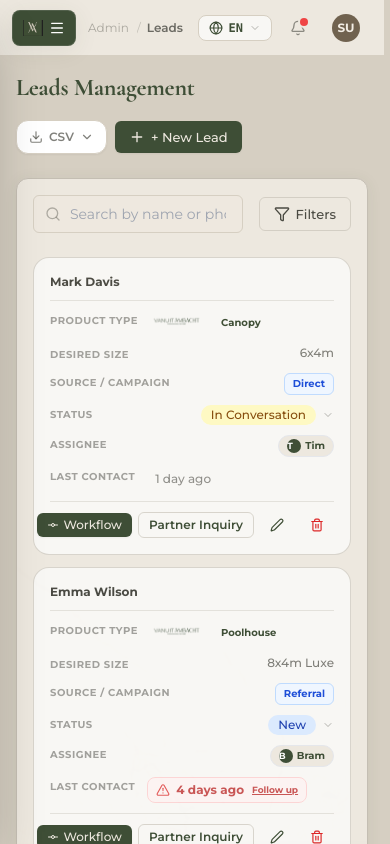
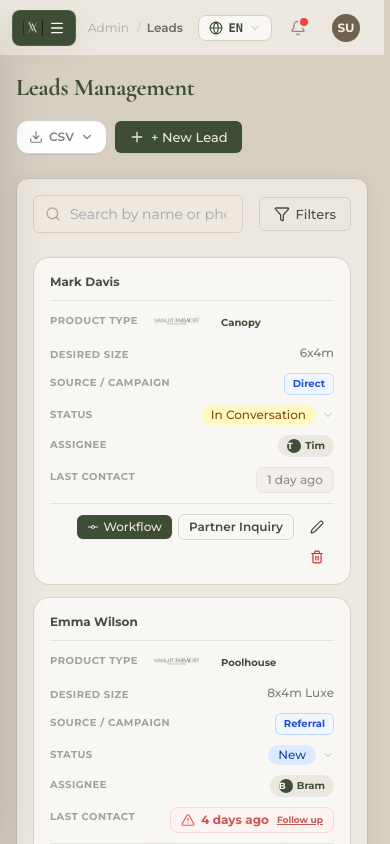
Before and after one commit to iTsmeBhagyaShree/vanuit-ambatch, a React (Vite) app: page /admin/leads in a window 390 px wide. Built offline with nearby package versions, Linux system fonts and the light colour scheme; sample sign-in values are in the browser's storage.

Commit message:
Fix Last Contact red warning badges responsiveness on Leads mobile view

```diff
--- a/src/pages/admin/Leads.jsx
+++ b/src/pages/admin/Leads.jsx
@@ -555,16 +555,16 @@ export default function Leads() {
         return (
           <button
             onClick={() => isRedFlag && setRedAlertModalLead(row)}
-            className={`flex items-center gap-1.5 px-2 py-1 rounded-lg text-xs transition-colors ${
+            className={`inline-flex items-center gap-1.5 px-2.5 py-1 rounded-lg text-xs transition-colors whitespace-nowrap flex-shrink-0 ${
               isRedFlag
                 ? 'bg-red-50 text-red-700 font-bold border border-red-200 hover:bg-red-100 cursor-pointer animate-pulse'
-                : 'text-dark/60 font-medium'
+                : 'text-dark/60 font-medium bg-[#EDE8DF]/50 border border-[#D6CFC2]/40'
             }`}
             title={isRedFlag ? (language === 'NL' ? 'Klik om direct 1st Follow-up te sturen' : 'Click to send 1st follow-up') : ''}
           >
-            {isRedFlag && <AlertTriangle className="w-3.5 h-3.5 text-red-600" />}
-            {diffDays === 0 ? 'Today' : `${diffDays} ${diffDays === 1 ? 'day' : 'days'} ago`}
-            {isRedFlag && <span className="text-[9px] underline ml-0.5">{language === 'NL' ? 'Volg op' : 'Follow up'}</span>}
+            {isRedFlag && <AlertTriangle className="w-3.5 h-3.5 text-red-600 flex-shrink-0" />}
+            <span>{diffDays === 0 ? 'Today' : `${diffDays} ${diffDays === 1 ? 'day' : 'days'} ago`}</span>
+            {isRedFlag && <span className="text-[9px] underline ml-0.5 whitespace-nowrap flex-shrink-0">{language === 'NL' ? 'Volg op' : 'Follow up'}</span>}
           </button>
         );
       }
@@ -572,12 +572,12 @@ export default function Leads() {
     {
       header: t('common.actions'),
       render: (row) => (
-        <div className="flex items-center gap-1.5 flex-nowrap whitespace-nowrap">
+        <div className="flex flex-wrap md:flex-nowrap items-center justify-end gap-1.5 md:whitespace-nowrap max-w-full">
           <Button
             variant="primary"
             size="sm"
             onClick={() => setActiveWorkflowLead(row)}
-            className="text-[11px] py-1 px-2.5 shadow-xs"
+            className="text-[11px] py-1 px-2.5 shadow-xs flex-shrink-0"
           >
             <GitCommit className="w-3 h-3 mr-1" /> Workflow
           </Button>
@@ -585,7 +585,7 @@ export default function Leads() {
             variant="outline"
             size="sm"
             onClick={() => handleOpenPartnerWizard(row)}
-            className="text-[10px] py-1 px-2 text-primary border-primary/20 hover:bg-primary/5 font-semibold"
+            className="text-[10px] py-1 px-2 text-primary border-primary/20 hover:bg-primary/5 font-semibold flex-shrink-0"
             title={language === 'NL' ? 'Prijsaanvraag partner (7-step wizard)' : 'Partner Price Request (7-step wizard)'}
           >
             {language === 'NL' ? 'Prijsaanvraag' : 'Partner Inquiry'}
@@ -594,7 +594,7 @@ export default function Leads() {
             variant="ghost"
             size="sm"
             onClick={() => handleOpenEditModal(row)}
-            className="text-primary hover:bg-[#D6CFC2]/40"
+            className="text-primary hover:bg-[#D6CFC2]/40 flex-shrink-0"
           >
             <Edit2 className="w-3.5 h-3.5" />
           </Button>
@@ -602,7 +602,7 @@ export default function Leads() {
             variant="custom"
             size="sm"
             onClick={() => handleDeleteLead(row.id, row.name)}
-            className="text-red-600 hover:bg-red-50"
+            className="text-red-600 hover:bg-red-50 flex-shrink-0"
           >
             <Trash2 className="w-3.5 h-3.5" />
           </Button>
```
